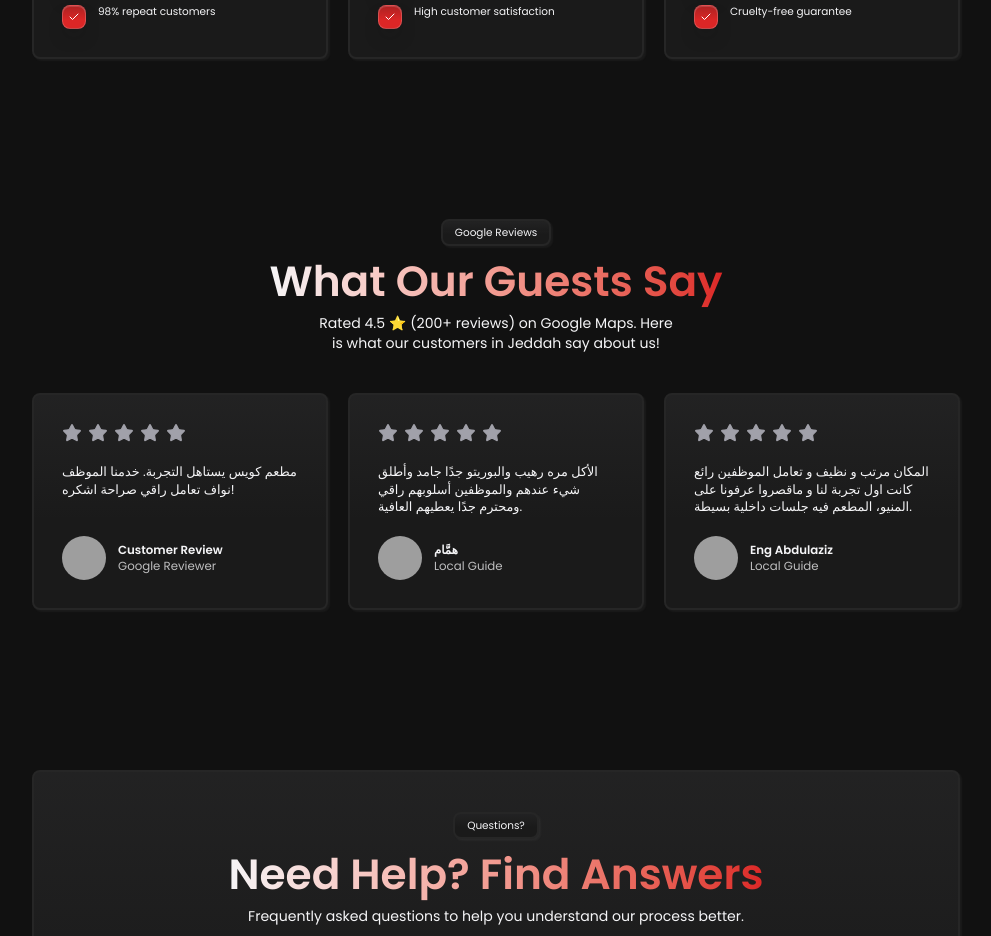
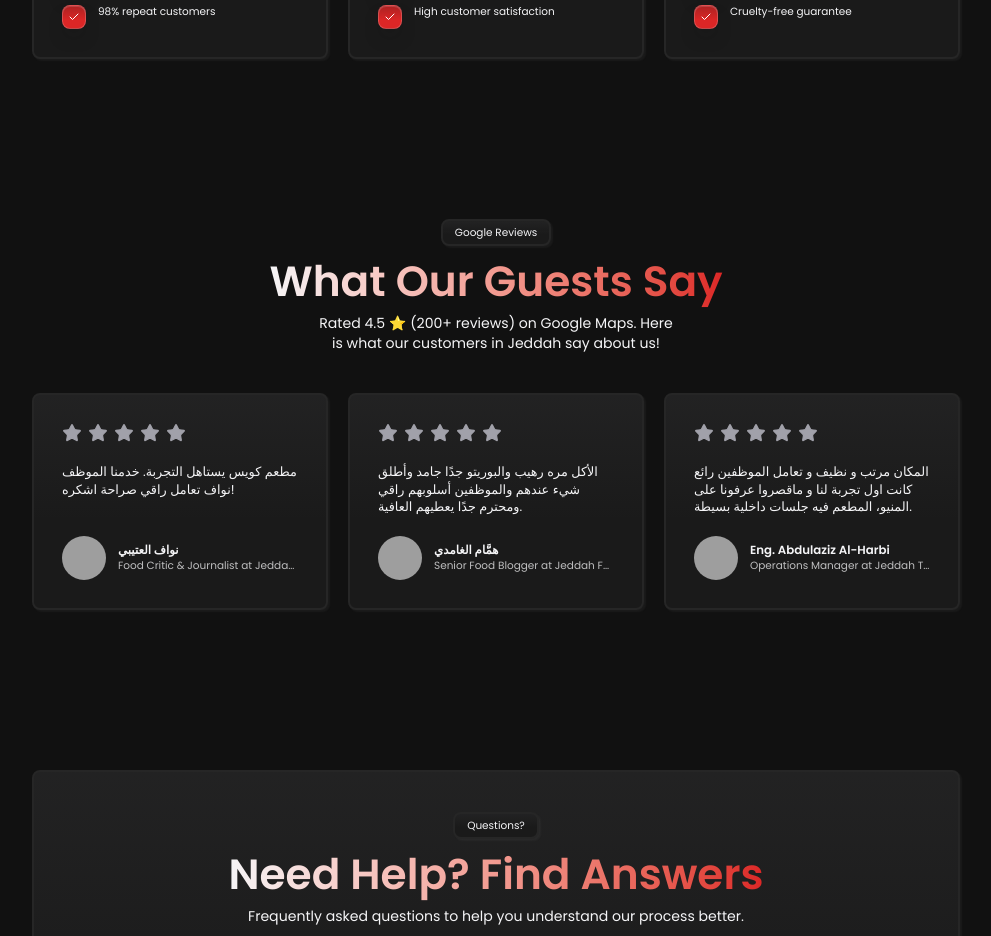
Before and after one commit to dmytro-webild/0d1055c9-068d-47a8-97c2-c89fe256b42e, a React (Vite) app: page / in a window 1280 px wide. Shown: the part 5360-6296 px from the top of the page, without its empty margins (144-1135 px from the left). Built offline with nearby package versions, Linux system fonts and the light colour scheme; grey boxes are pictures that could not be loaded; a web font is replaced by a local one.

Commit message:
Bob AI: Added job titles, company names, and high-res avatars to tes

```diff
--- a/src/pages/HomePage/sections/Testimonials.tsx
+++ b/src/pages/HomePage/sections/Testimonials.tsx
@@ -1,22 +1,125 @@
-// AUTO-GENERATED by per-section-migrate. Edit freely — Bob will treat this
-// file as the canonical source for the "testimonials" section.
+/* eslint-disable */
+// @ts-nocheck — generated by catalog-eject; runtime-correct but TS strict-mode false-positives on inlined catalog body
+import { Star } from "lucide-react";
+import Button from "@/components/ui/Button";
+import TextAnimation from "@/components/ui/TextAnimation";
+import ImageOrVideo from "@/components/ui/ImageOrVideo";
+import ScrollReveal from "@/components/ui/ScrollReveal";
+import GridOrCarousel from "@/components/ui/GridOrCarousel";
+import { cls } from "@/lib/utils";
 
-import React from 'react';
-import TestimonialRatingCards from '@/components/sections/testimonial/TestimonialRatingCards';
-import SectionErrorBoundary from "@/components/ui/SectionErrorBoundary";
+const testimonials = [
+  {
+    name: "نواف العتيبي",
+    role: "Food Critic & Journalist",
+    company: "Jeddah Eats",
+    imageSrc: "https://picsum.photos/seed/963130516/1200/800",
+    rating: 5,
+    quote: "مطعم كويس يستاهل التجربة. خدمنا الموظف نواف تعامل راقي صراحة اشكره!"
+  },
+  {
+    name: "همَّام الغامدي",
+    role: "Senior Food Blogger",
+    company: "Jeddah Food Guide",
+    imageSrc: "https://images.unsplash.com/photo-1507003211169-0a1dd7228f2d?auto=format&fit=crop&w=400&q=80",
+    rating: 5,
+    quote: "الأكل مره رهيب والبوريتو جدًا جامد وأطلق شيء عندهم والموظفين أسلوبهم راقي ومحترم جدًا يعطيهم العافية."
+  },
+  {
+    name: "Eng. Abdulaziz Al-Harbi",
+    role: "Operations Manager",
+    company: "Jeddah Tech Hub",
+    imageSrc: "https://picsum.photos/seed/317638357/1200/800",
+    rating: 5,
+    quote: "المكان مرتب و نظيف و تعامل الموظفين رائع كانت اول تجربة لنا و ماقصروا عرفونا على المنيو، المطعم فيه جلسات داخلية بسيطة."
+  }
+];
 
-export default function TestimonialsSection(): React.JSX.Element {
+type Testimonial = {
+  name: string;
+  role: string;
+  company?: string;
+  quote: string;
+  rating: number;
+} & ({ imageSrc: string; videoSrc?: never } | { videoSrc: string; imageSrc?: never });
+
+const TestimonialsInline = () => {
   return (
-    <div id="testimonials" data-section="testimonials">
-        <SectionErrorBoundary name="testimonials">
-              <TestimonialRatingCards
-        tag="Google Reviews"
-        title="What Our Guests Say"
-        description="Rated 4.5 ⭐ (200+ reviews) on Google Maps. Here is what our customers in Jeddah say about us!"
-        testimonials={[{"imageSrc":"https://images.unsplash.com/photo-1535713875002-d1d0cf377fde?auto=format&fit=crop&w=400&q=80","role":"Google Reviewer","rating":5,"quote":"مطعم كويس يستاهل التجربة. خدمنا الموظف نواف تعامل راقي صراحة اشكره!","name":"Customer Review"},{"name":"همَّام","imageSrc":"https://images.unsplash.com/photo-1570295999919-56ceb5ecca61?auto=format&fit=crop&w=400&q=80","quote":"الأكل مره رهيب والبوريتو جدًا جامد وأطلق شيء عندهم والموظفين أسلوبهم راقي ومحترم جدًا يعطيهم العافية.","role":"Local Guide","rating":5},{"quote":"المكان مرتب و نظيف و تعامل الموظفين رائع كانت اول تجربة لنا و ماقصروا عرفونا على المنيو، المطعم فيه جلسات داخلية بسيطة.","name":"Eng Abdulaziz","imageSrc":"https://images.unsplash.com/photo-1507003211169-0a1dd7228f2d?auto=format&fit=crop&w=400&q=80","rating":5,"role":"Local Guide"}]}
-        textAnimation="fade-blur"
-      />
-        </SectionErrorBoundary>
+    <section aria-label="Testimonials section" className="py-20">
+      <div className="flex flex-col gap-8 md:gap-10">
+        <div className="flex flex-col items-center gap-2 w-content-width mx-auto">
+          <div className="px-3 py-1 mb-1 text-sm card rounded w-fit">
+            <p>{"Google Reviews"}</p>
+          </div>
+
+          <TextAnimation
+            text={"What Our Guests Say"}
+            variant={"fade-blur"}
+            gradientText={true}
+            tag="h2"
+            className="md:max-w-8/10 text-6xl 2xl:text-7xl leading-[1.15] font-semibold text-center text-balance"
+          />
+
+          <TextAnimation
+            text={"Rated 4.5 ⭐ (200+ reviews) on Google Maps. Here is what our customers in Jeddah say about us!"}
+            variant={"fade-blur"}
+            gradientText={false}
+            tag="p"
+            className="md:max-w-7/10 text-lg md:text-xl leading-snug text-center text-balance"
+          />
+
+          {(undefined || undefined) && (
+            <div className="flex flex-wrap justify-center gap-3 mt-2 md:mt-3">
+              {undefined && <Button text={undefined.text} href={undefined.href} variant="primary"/>}
+              {undefined && <Button text={undefined.text} href={undefined.href} variant="secondary"animationDelay={0.1} />}
+            </div>
+          )}
+        </div>
+
+        <ScrollReveal variant="slide-up">
+          <GridOrCarousel>
+            {testimonials.map((testimonial) => (
+              <div key={testimonial.name} className="flex flex-col justify-between gap-4 xl:gap-5 2xl:gap-6 h-full p-6 xl:p-7 2xl:p-8 rounded card">
+                <div className="flex flex-col items-start gap-4 xl:gap-5 2xl:gap-6">
+                  <div className="flex gap-1.5">
+                    {Array.from({ length: 5 }).map((_, index) => (
+                      <Star
+                        key={index}
+                        className={cls("size-5 text-accent", index < testimonial.rating ? "fill-accent" : "fill-transparent")}
+                        strokeWidth={1.5}
+                      />
+                    ))}
+                  </div>
+
+                  <p className="text-lg leading-snug">{testimonial.quote}</p>
+                </div>
+
+                <div className="flex items-center gap-3">
+                  <ImageOrVideo
+                    imageSrc={testimonial.imageSrc}
+                    videoSrc={testimonial.videoSrc}
+                    className="size-10 md:size-11 2xl:size-12 rounded-full object-cover"
+                  />
+                  <div className="flex flex-col min-w-0">
+                    <span className="text-base text-foreground font-semibold leading-snug truncate">{testimonial.name}</span>
+                    <span className="text-sm text-foreground/75 leading-snug truncate">
+                      {testimonial.role}{testimonial.company ? ` at ${testimonial.company}` : ""}
+                    </span>
+                  </div>
+                </div>
+              </div>
+            ))}
+          </GridOrCarousel>
+        </ScrollReveal>
       </div>
+    </section>
+  );
+};
+
+export default function TestimonialsSection() {
+  return (
+    <div data-webild-section="testimonials" data-section="testimonials" id="testimonials">
+      <TestimonialsInline />
+    </div>
   );
 }
```
